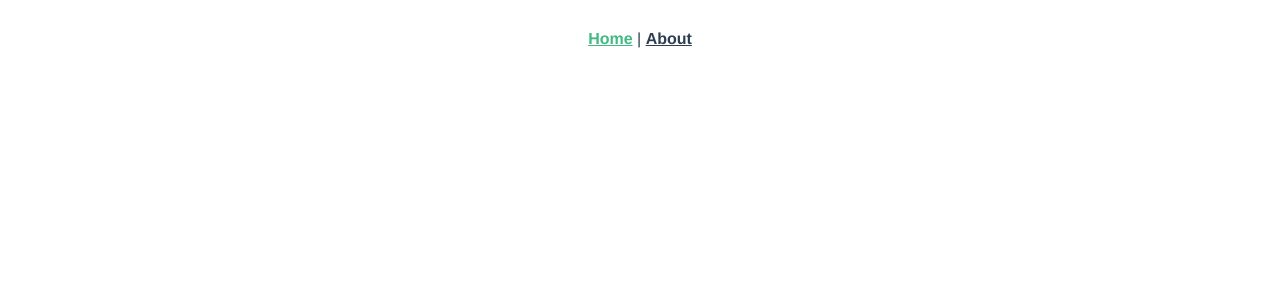
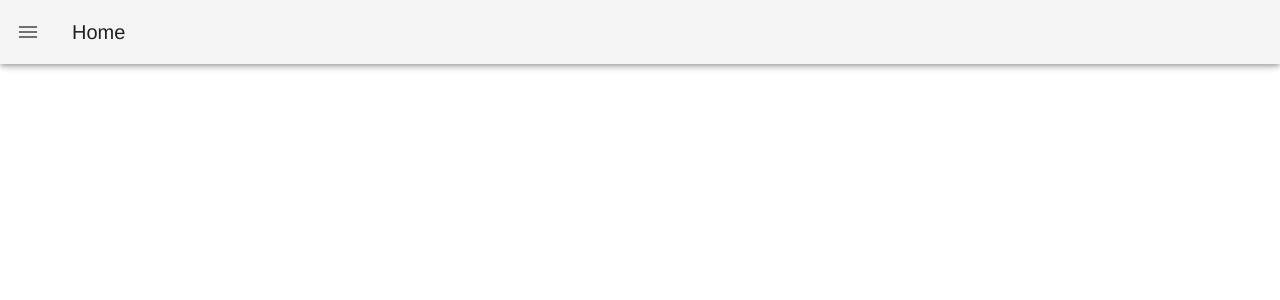
Before and after one commit to chessmadridista/Softinfo-Systems-Round-2-Project, a Vue app in the folder app/: page / in a window 1280 px wide. Shown: the top 300 px of the page. Built offline with nearby package versions, Linux system fonts and the light colour scheme.

Commit message:
Attach app bar to the app.

```diff
--- a/app/src/App.vue
+++ b/app/src/App.vue
@@ -1,13 +1,19 @@
 <template>
-  <div id="app">
-    <nav>
-      <router-link to="/">Home</router-link> |
-      <router-link to="/about">About</router-link>
-    </nav>
+  <v-app>
+    <NavigationHeader />
     <router-view/>
-  </div>
+  </v-app>
 </template>
+<script>
+import NavigationHeader from "./components/NavigationHeader.vue";
 
+export default {
+  name: "App",
+  components: {
+    NavigationHeader,
+  },
+}
+</script>
 <style lang="scss">
 #app {
   font-family: Avenir, Helvetica, Arial, sans-serif;
--- /dev/null
+++ b/app/src/components/NavigationHeader.vue
@@ -0,0 +1,13 @@
+<template>
+    <v-app-bar app>
+        <v-app-bar-nav-icon></v-app-bar-nav-icon>
+        <v-toolbar-title>
+            Home
+        </v-toolbar-title>
+    </v-app-bar>
+</template>
+<script>
+export default {
+    name: "NavigationHeader",
+};
+</script>
```
